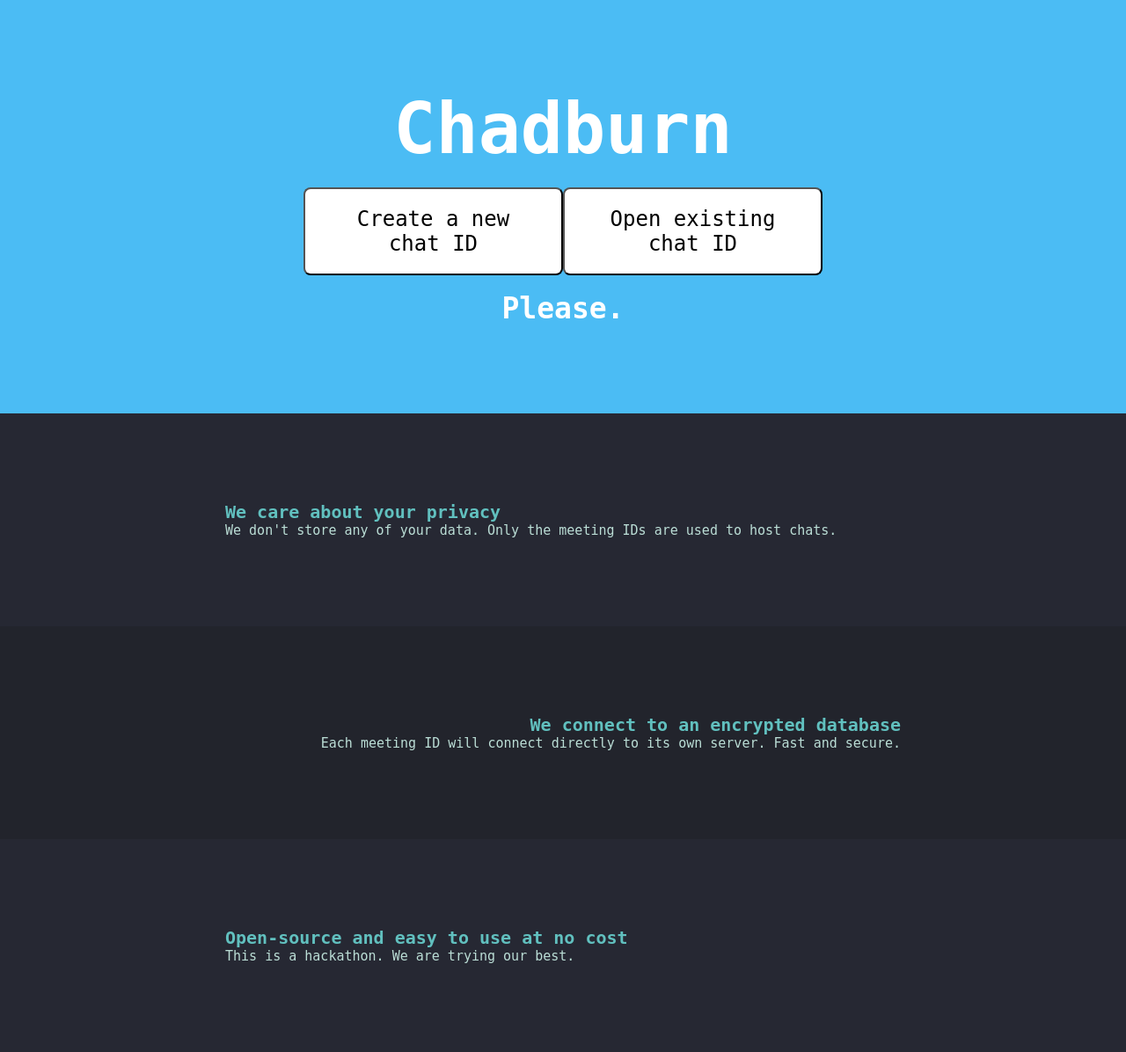
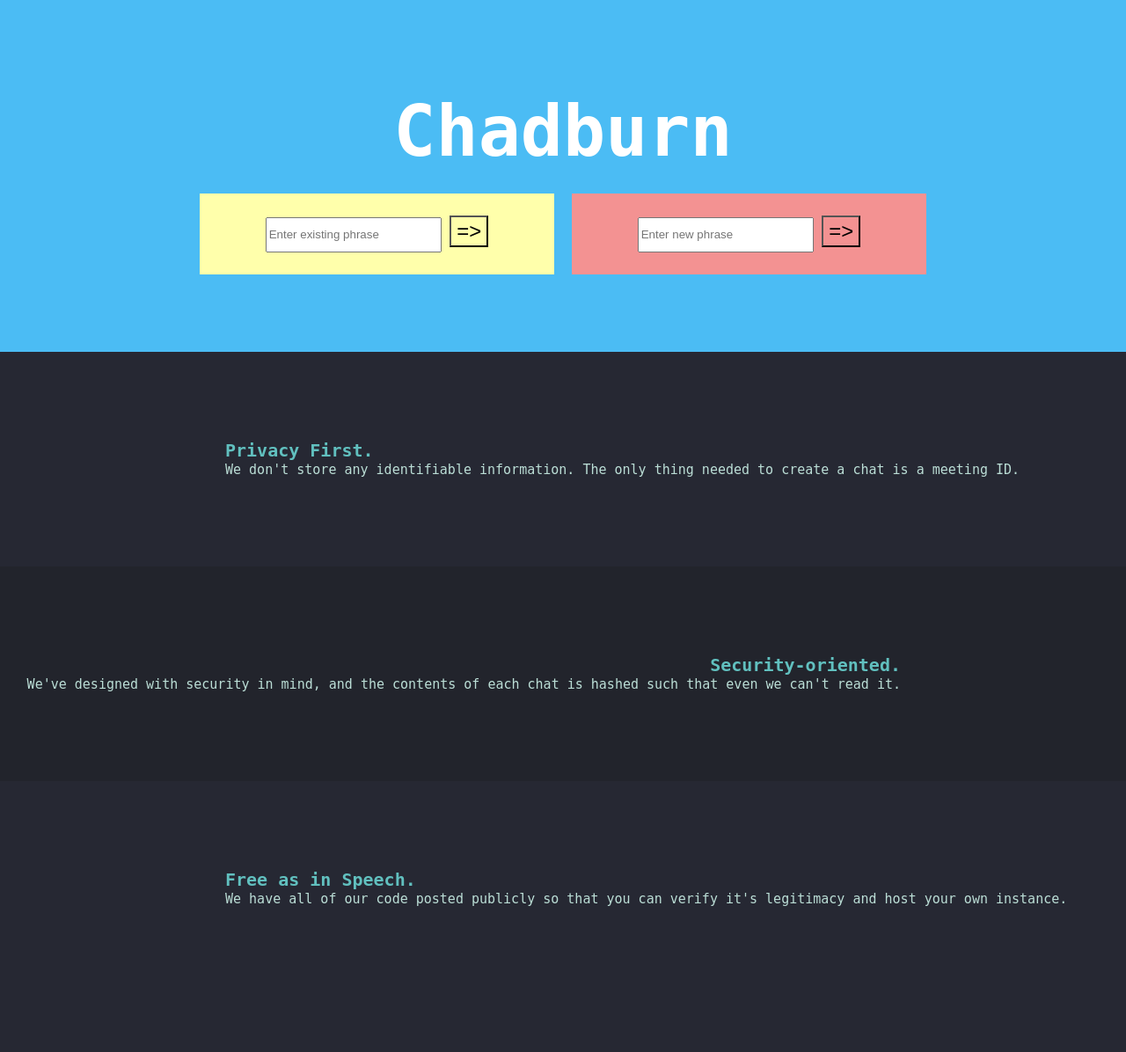
Before and after one commit to Mehvix/chadburn, a PHP site: page /chadburn/ in a window 1280 px wide. Shown: the whole page at 88% size. After the commit the page ends 1030 px from the top, so only its background shows below. Run offline with PHP 8.4, Linux system fonts and the light colour scheme.

Commit message:
chagned around buttons, broke hover :(

```diff
--- a/index.php
+++ b/index.php
@@ -1,36 +1,56 @@
 <html>
 <head>
     <link rel="stylesheet" href="style.css">
-    <meta charset="UTF-8" />
+    <meta charset="UTF-8"/>
     <meta name="viewport" content=
-        "width=device-width, initial-scale=1.0" />
+    "width=device-width, initial-scale=1.0"/>
 </head>
 
-<div class="header">
+<div class="header" style="height: 300px">
     <h1 class="header">Chadburn</h1>
-    <div class="column">
-    <button class="b-left hoverer"> Create a new chat ID </button>
+
+    <div class="flex-container">
+        <div class="flex-child" style="background: #ffffab">
+            <input class="menu" name="existing-phrase" id="existing-phrase" placeholder="Enter existing phrase">
+            <button class="menu hoverer" style="background: #ffffab">=></button>
+        </div>
+
+        <div class="flex-child" style="background: #f39292">
+            <input class="menu" name="new-phrase" id="new-phrase" placeholder="Enter new phrase">
+            <button class="menu hoverer" style="background: #f39292">=></button>
+        </div>
     </div>
-    <div class="column">
-    <button class="b-right hoverer"> Open existing chat ID </button>
-    </div>
-    <br><br><br><br><br><br>
-    <h4 class="header">Please.</h4>
+
+
+
+
+    <!--    <div class="b-left" class="column">-->
+    <!--        <button class="hoverer menu">Create a new chat ID</button>-->
+    <!--        <input name="existing-phrase" id="existing-phrase" placeholder="Enter existing phrase">-->
+    <!--    </div>-->
+    <!---->
+    <!--    <div class="b-right" class="column">-->
+    <!--        <button class="hoverer menu">Open existing chat ID</button>-->
+    <!--        <input name="new-phrase" id="new-phrase" placeholder="Enter new phrase">-->
+    <!--    </div>-->
 </div>
 
 <div class="explanation-left">
-    <h3 class="explanation-left">We care about your privacy</h3>
-    <p class="explanation-left">We don't store any of your data. Only the meeting IDs are used to host chats.</p>
+    <h3 class="explanation-left">Privacy First.</h3>
+    <p class="explanation-left">We don't store any identifiable information. The only thing needed to create a chat is a
+        meeting ID.</p>
 </div>
 
 <div class="explanation-right">
-    <h3 class="explanation-right">We connect to an encrypted database</h3>
-    <p class="explanation-right">Each meeting ID will connect directly to its own server. Fast and secure.</p>
+    <h3 class="explanation-right">Security-oriented.</h3>
+    <p class="explanation-right">We've designed with security in mind, and the contents of each chat is hashed such that
+        even we can't read it.</p>
 </div>
 
 <div class="explanation-left">
-    <h3 class="explanation-left">Open-source and easy to use at no cost</h3>
-    <p class="explanation-left">This is a hackathon. We are trying our best.</p>
+    <h3 class="explanation-left">Free as in Speech.</h3>
+    <p class="explanation-left">We have all of our code posted publicly so that you can verify it's legitimacy and host
+        your own instance.</p>
 </div>
 
 </html>
--- a/style.css
+++ b/style.css
@@ -1,24 +1,31 @@
+
 .header {
     padding: 50px;
     background: #4bbcf4;
     text-align: center;
 }
 
+* {
+    letter-spacing: 0;
+    line-height: 1.25;
+}
+
+body {
+    font-family: 'Roboto Mono', monospace;
+    padding: 0px;
+    margin: 0px;
+    background-color: #262833;  /* set this to whatever is at the bottom of the page*/
+}
+
 h1.header {
     color: white;
-    font-family: 'Hind Siliguri', sans-serif;
-    font-family: 'Roboto', sans-serif;
-    font-family: 'Roboto Mono', monospace;
     font-size: 80px;
     margin: 0px;
     padding-bottom: 20px;
-
 }
 
 h4.header {
     color: white;
-    font-family: 'Roboto', sans-serif;
-    font-family: 'Roboto Mono', monospace;
     font-size: 33px;
     margin: 0px;
     padding-top: 10px;
@@ -40,9 +47,6 @@ h3.explanation-left {
     padding-left: 20%;
     padding-top: 100px;
     color: #61c0bf;
-    font-family: 'Hind Siliguri', sans-serif;
-    font-family: 'Roboto', sans-serif;
-    font-family: 'Roboto Mono', monospace;
     font-size: 20px;
 }
 
@@ -51,8 +55,6 @@ p.explanation-left {
     text-align: left;
     padding-left: 20%;
     padding-bottom: 100px;
-    font-family: 'Roboto', sans-serif;
-    font-family: 'Roboto Mono', monospace;
     font-size: 15px;
 }
 
@@ -61,9 +63,6 @@ h3.explanation-right {
     padding-right: 20%;
     padding-top: 100px;
     color: #61c0bf;
-    font-family: 'Hind Siliguri', sans-serif;
-    font-family: 'Roboto', sans-serif;
-    font-family: 'Roboto Mono', monospace;
     font-size: 20px;
 }
 
@@ -72,14 +71,7 @@ p.explanation-right {
     text-align: right;
     padding-right: 20%;
     padding-bottom: 100px;
-    font-family: 'Roboto', sans-serif;
-    font-family: 'Roboto Mono', monospace;
     font-size: 15px;
-}
-
-body {
-    padding: 0px;
-    margin: 0px;
 }
 
 .column {
@@ -87,25 +79,46 @@ body {
     width: 50%;
 }
 
-button {
-    background-color: white;
+input.menu{
+    height: 40px;
+    width: 200px
+}
+
+button.menu {
     color: black;
     text-align: center;
-    padding: 20px 48px;
     cursor: pointer;
     font-size: 24px;
-    border-radius: 8px;
-    font-family: 'Roboto Mono', monospace;
+    /*border-radius: 8px;*/
 }
 
-.hoverer:hover {
-    background: #EEE;
+button.menu:hover {
+    background: white;
+    transition-property: background-color;
+    transition-timing-function: ease-in-out;
+    transition-duration: 400ms;
 }
 
-.b-left {
-    margin-left: 50%;
+/*.b-left {*/
+/*    margin-left: 50%;*/
+/*}*/
+
+/*.b-right {*/
+/*    margin-right: 50%*/
+/*}*/
+
+
+.flex-container {
+    display: flex;
+    margin-left: 15%;
+    margin-right: 15%;
 }
 
-.b-right {
-    margin-right: 50%
+.flex-child {
+    flex: 1;
+    padding: 25px;
 }
+
+.flex-child:first-child {
+    margin-right: 20px;
+}
```
